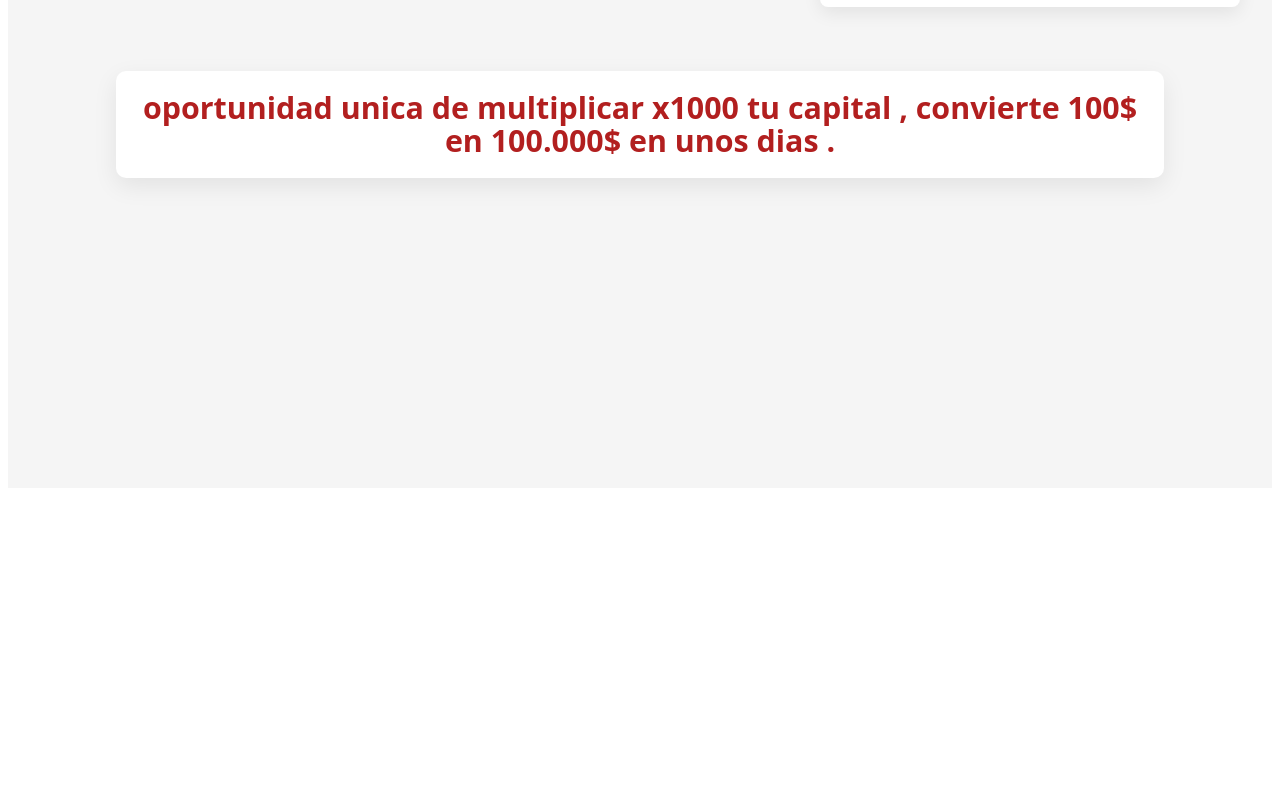
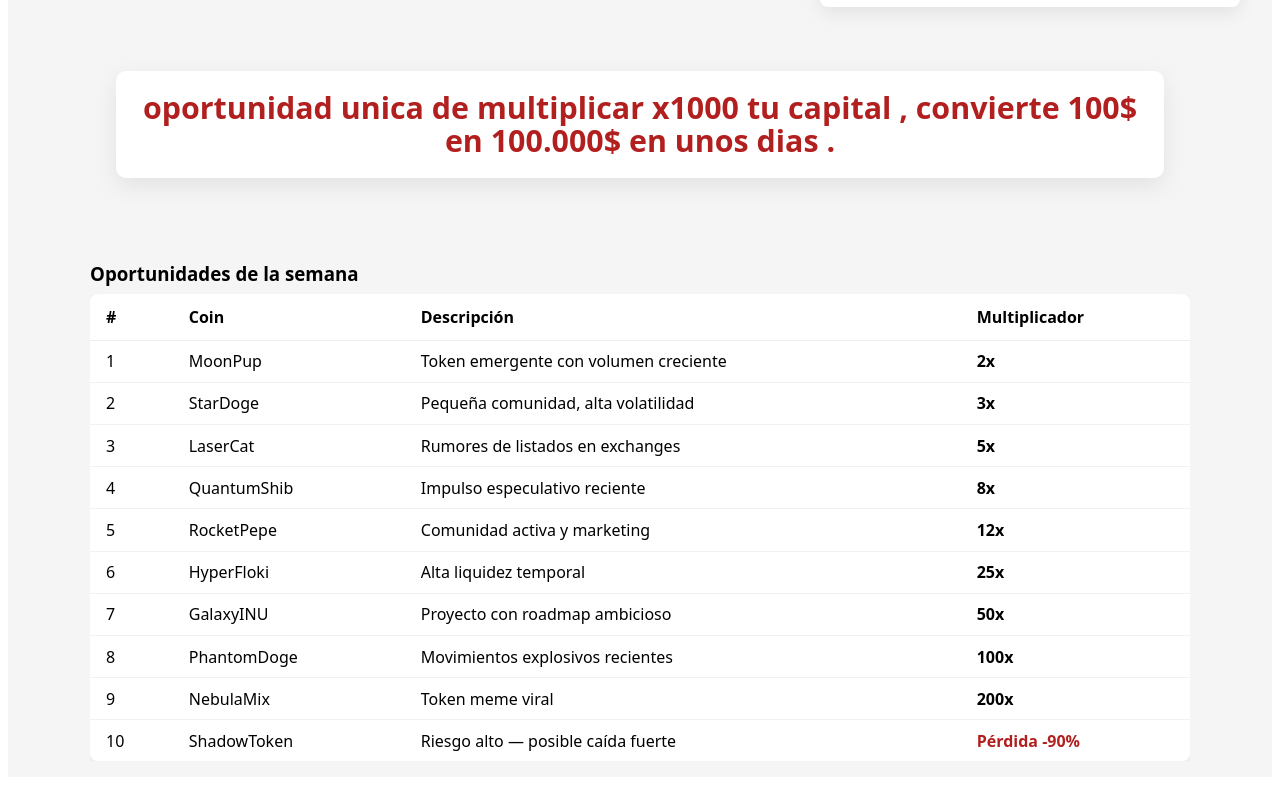
Before and after one commit to falconrandom660-afk/renderWeb, a Next.js app: page / in a window 1280 px wide. Shown: the part 448-1248 px from the top of the page. Before the commit the page ends 944 px from the top, so only its background shows below. Built offline with nearby package versions, Linux system fonts and the light colour scheme.

Commit message:
añadir tabla de oportunidades semanal y sección destacada

```diff
--- a/pages/index.js
+++ b/pages/index.js
@@ -127,6 +127,84 @@ export default function Home() {
             </div>
           </div>
         </section>
+
+        <section style={{ maxWidth: 1100, margin: '1rem auto 3rem', padding: '1rem' }}>
+          <h3 style={{ marginBottom: '0.5rem' }}>Oportunidades de la semana</h3>
+          <div style={{ overflowX: 'auto' }}>
+            <table style={{ width: '100%', borderCollapse: 'collapse', background: '#fff', borderRadius: 8, boxShadow: '0 6px 18px rgba(0,0,0,0.06)' }}>
+              <thead>
+                <tr style={{ textAlign: 'left', borderBottom: '1px solid #eee' }}>
+                  <th style={{ padding: '0.75rem 1rem' }}>#</th>
+                  <th style={{ padding: '0.75rem 1rem' }}>Coin</th>
+                  <th style={{ padding: '0.75rem 1rem' }}>Descripción</th>
+                  <th style={{ padding: '0.75rem 1rem' }}>Multiplicador</th>
+                </tr>
+              </thead>
+              <tbody>
+                <tr style={{ borderBottom: '1px solid #f1f1f1' }}>
+                  <td style={{ padding: '0.6rem 1rem' }}>1</td>
+                  <td style={{ padding: '0.6rem 1rem' }}>MoonPup</td>
+                  <td style={{ padding: '0.6rem 1rem' }}>Token emergente con volumen creciente</td>
+                  <td style={{ padding: '0.6rem 1rem', fontWeight: 700 }}>2x</td>
+                </tr>
+                <tr style={{ borderBottom: '1px solid #f1f1f1' }}>
+                  <td style={{ padding: '0.6rem 1rem' }}>2</td>
+                  <td style={{ padding: '0.6rem 1rem' }}>StarDoge</td>
+                  <td style={{ padding: '0.6rem 1rem' }}>Pequeña comunidad, alta volatilidad</td>
+                  <td style={{ padding: '0.6rem 1rem', fontWeight: 700 }}>3x</td>
+                </tr>
+                <tr style={{ borderBottom: '1px solid #f1f1f1' }}>
+                  <td style={{ padding: '0.6rem 1rem' }}>3</td>
+                  <td style={{ padding: '0.6rem 1rem' }}>LaserCat</td>
+                  <td style={{ padding: '0.6rem 1rem' }}>Rumores de listados en exchanges</td>
+                  <td style={{ padding: '0.6rem 1rem', fontWeight: 700 }}>5x</td>
+                </tr>
+                <tr style={{ borderBottom: '1px solid #f1f1f1' }}>
+                  <td style={{ padding: '0.6rem 1rem' }}>4</td>
+                  <td style={{ padding: '0.6rem 1rem' }}>QuantumShib</td>
+                  <td style={{ padding: '0.6rem 1rem' }}>Impulso especulativo reciente</td>
+                  <td style={{ padding: '0.6rem 1rem', fontWeight: 700 }}>8x</td>
+                </tr>
+                <tr style={{ borderBottom: '1px solid #f1f1f1' }}>
+                  <td style={{ padding: '0.6rem 1rem' }}>5</td>
+                  <td style={{ padding: '0.6rem 1rem' }}>RocketPepe</td>
+                  <td style={{ padding: '0.6rem 1rem' }}>Comunidad activa y marketing</td>
+                  <td style={{ padding: '0.6rem 1rem', fontWeight: 700 }}>12x</td>
+                </tr>
+                <tr style={{ borderBottom: '1px solid #f1f1f1' }}>
+                  <td style={{ padding: '0.6rem 1rem' }}>6</td>
+                  <td style={{ padding: '0.6rem 1rem' }}>HyperFloki</td>
+                  <td style={{ padding: '0.6rem 1rem' }}>Alta liquidez temporal</td>
+                  <td style={{ padding: '0.6rem 1rem', fontWeight: 700 }}>25x</td>
+                </tr>
+                <tr style={{ borderBottom: '1px solid #f1f1f1' }}>
+                  <td style={{ padding: '0.6rem 1rem' }}>7</td>
+                  <td style={{ padding: '0.6rem 1rem' }}>GalaxyINU</td>
+                  <td style={{ padding: '0.6rem 1rem' }}>Proyecto con roadmap ambicioso</td>
+                  <td style={{ padding: '0.6rem 1rem', fontWeight: 700 }}>50x</td>
+                </tr>
+                <tr style={{ borderBottom: '1px solid #f1f1f1' }}>
+                  <td style={{ padding: '0.6rem 1rem' }}>8</td>
+                  <td style={{ padding: '0.6rem 1rem' }}>PhantomDoge</td>
+                  <td style={{ padding: '0.6rem 1rem' }}>Movimientos explosivos recientes</td>
+                  <td style={{ padding: '0.6rem 1rem', fontWeight: 700 }}>100x</td>
+                </tr>
+                <tr style={{ borderBottom: '1px solid #f1f1f1' }}>
+                  <td style={{ padding: '0.6rem 1rem' }}>9</td>
+                  <td style={{ padding: '0.6rem 1rem' }}>NebulaMix</td>
+                  <td style={{ padding: '0.6rem 1rem' }}>Token meme viral</td>
+                  <td style={{ padding: '0.6rem 1rem', fontWeight: 700 }}>200x</td>
+                </tr>
+                <tr>
+                  <td style={{ padding: '0.6rem 1rem' }}>10</td>
+                  <td style={{ padding: '0.6rem 1rem' }}>ShadowToken</td>
+                  <td style={{ padding: '0.6rem 1rem' }}>Riesgo alto — posible caída fuerte</td>
+                  <td style={{ padding: '0.6rem 1rem', fontWeight: 700, color: '#b21f1f' }}>Pérdida -90%</td>
+                </tr>
+              </tbody>
+            </table>
+          </div>
+        </section>
       </main>
     </>
   )
```
